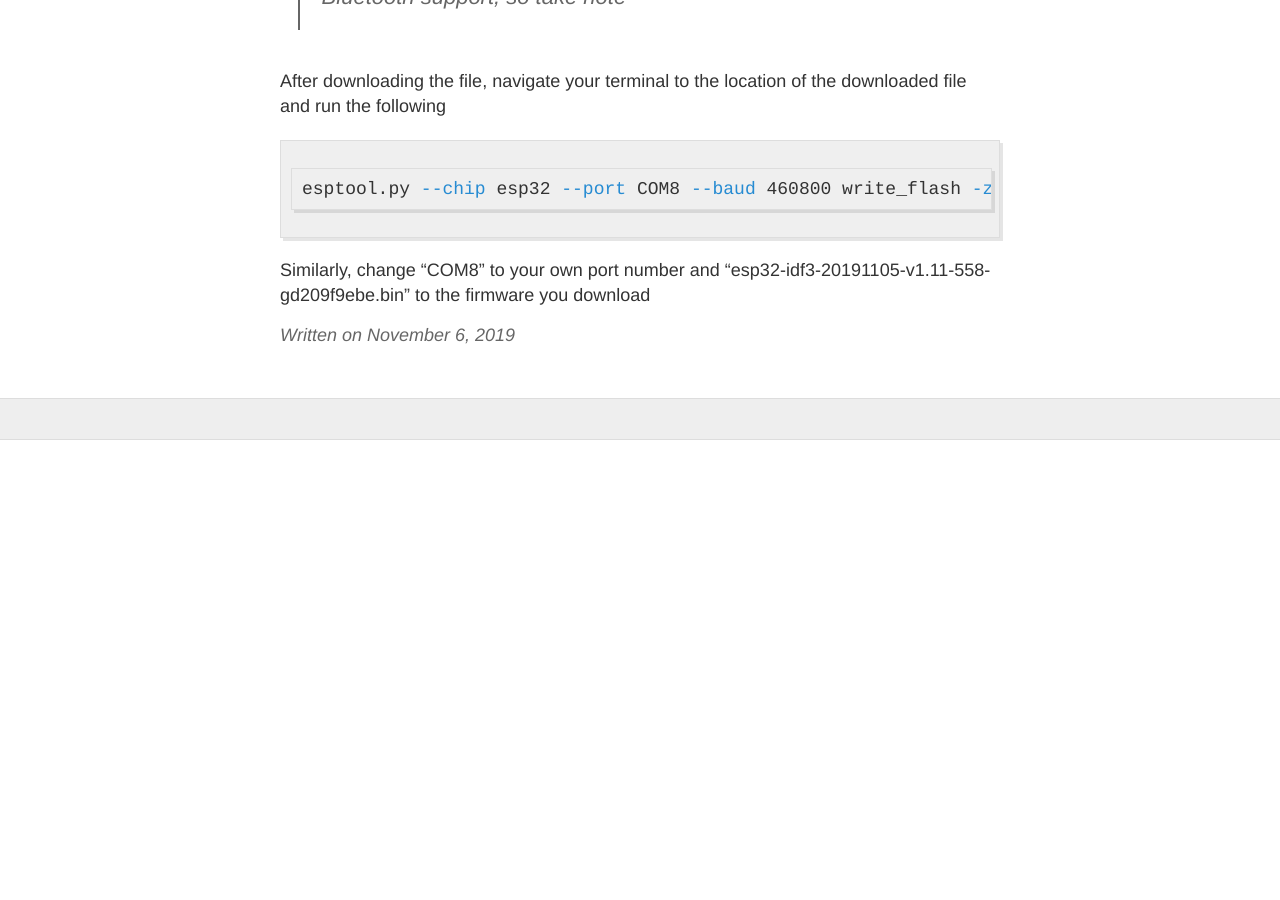
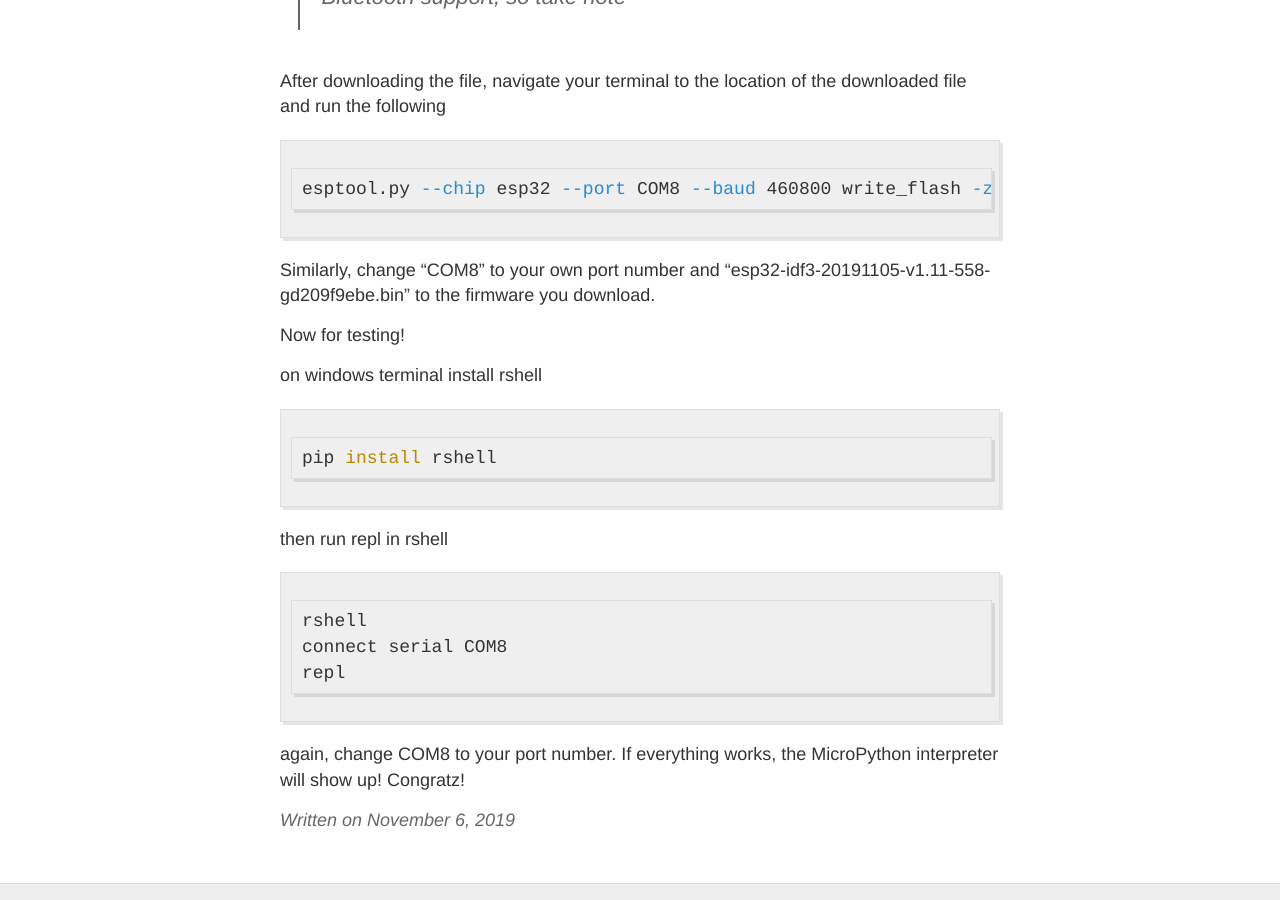
Before and after one commit to Jasperabez/TrackerBoi, a Jekyll site: the page built from _posts/2019-11-6-Esp32-MicroPython.md, in a window 1280 px wide and 900 px high, scrolled down 1006 px. Built offline with Jekyll 4.4.1, drawn with Linux system fonts in a browser that asks for light colours; before the commit the page ends 1446 px from its top, so only the background shows below that.

Commit message:
Testing MicroPython on Esp32

````diff
--- a/_posts/2019-11-6-Esp32-MicroPython.md
+++ b/_posts/2019-11-6-Esp32-MicroPython.md
@@ -35,4 +35,23 @@ After downloading the file, navigate your terminal to the location of the downlo
 esptool.py --chip esp32 --port COM8 --baud 460800 write_flash -z 0x1000 esp32-idf3-20191105-v1.11-558-gd209f9ebe.bin
 ```
 
-Similarly, change "COM8" to your own port number and "esp32-idf3-20191105-v1.11-558-gd209f9ebe.bin" to the firmware you download
+Similarly, change "COM8" to your own port number and "esp32-idf3-20191105-v1.11-558-gd209f9ebe.bin" to the firmware you download.
+
+Now for testing!
+
+on windows terminal install rshell
+
+```bash
+pip install rshell
+```
+
+then run repl in rshell
+
+```bash
+rshell
+connect serial COM8
+repl
+```
+
+again, change COM8 to your port number.
+If everything works, the MicroPython interpreter will show up! Congratz!
````
